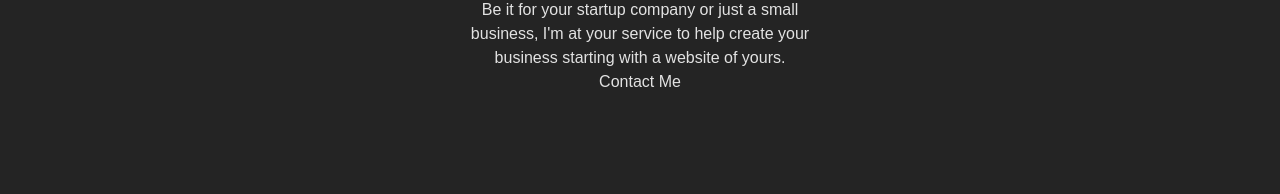
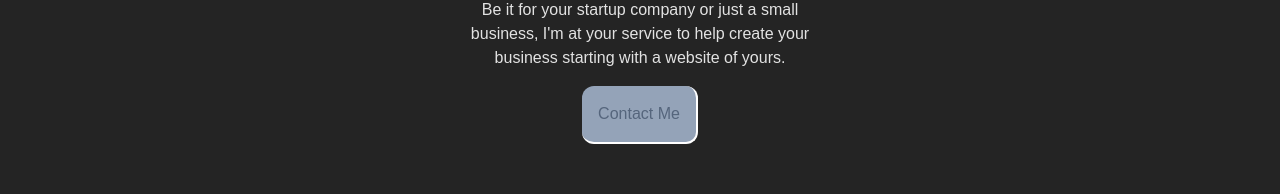
Before and after one commit to J0hnux/react-portfolio, a React (Vite) app: page / in a window 1280 px wide. Shown: the part 2324-2518 px from the top of the page. Built offline with nearby package versions, Linux system fonts and the light colour scheme.

Commit message:
Contact Button style

```diff
--- a/src/components/Contact.scss
+++ b/src/components/Contact.scss
@@ -15,6 +15,23 @@
         margin-top: 0;
         max-width: 22rem;
         text-align: center;
+    }
+
+    button {
+        margin-top: 1rem;
+        border-bottom: 2px solid #fff;
+        border-right: 2px solid #fff;
+        background: $clr-slate400;
+        color: $clr-slate600;
+        border-radius: 12px;
+        padding: 1rem;
+
+        &:hover {
+            background: $clr-slate700;
+            color: $clr-slate800;
+            border-bottom: 2px solid $clr-slate400;
+            border-right: 2px solid $clr-slate400;
+        }
     }
 }
 
```
